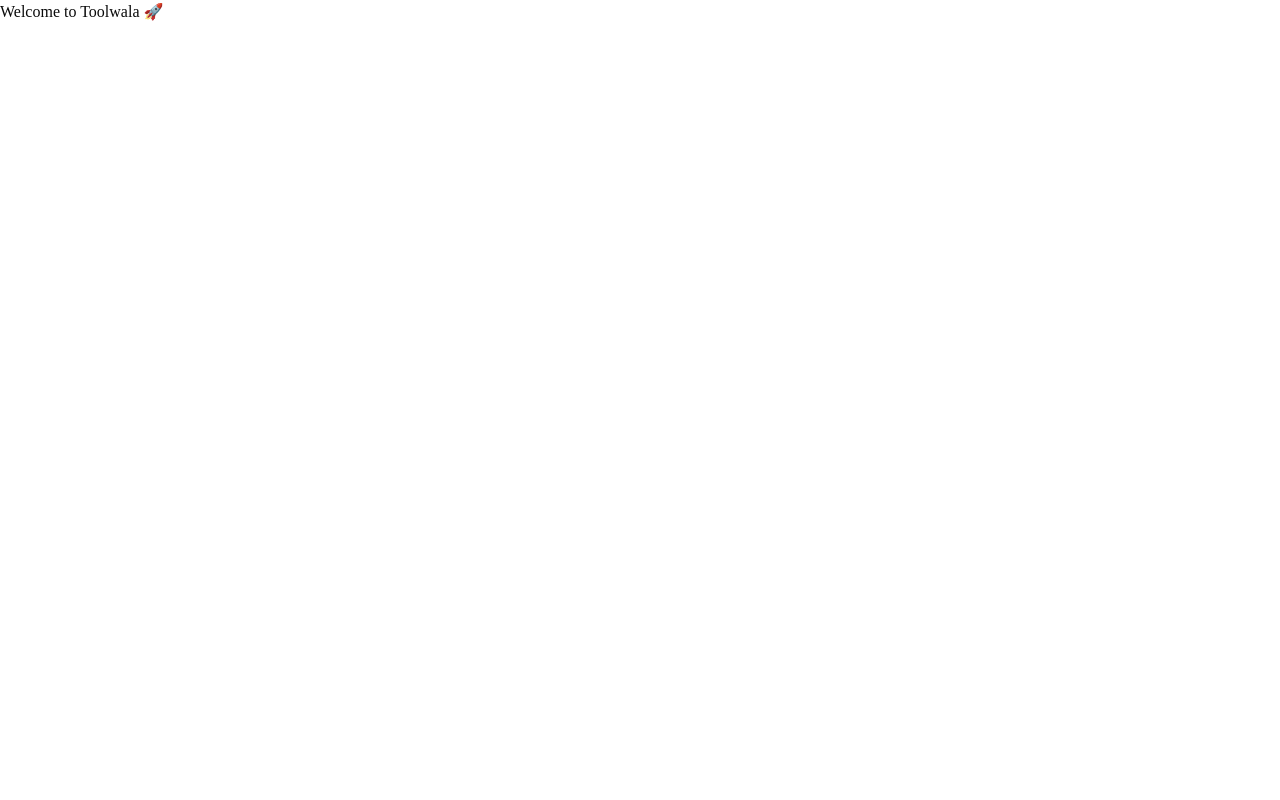
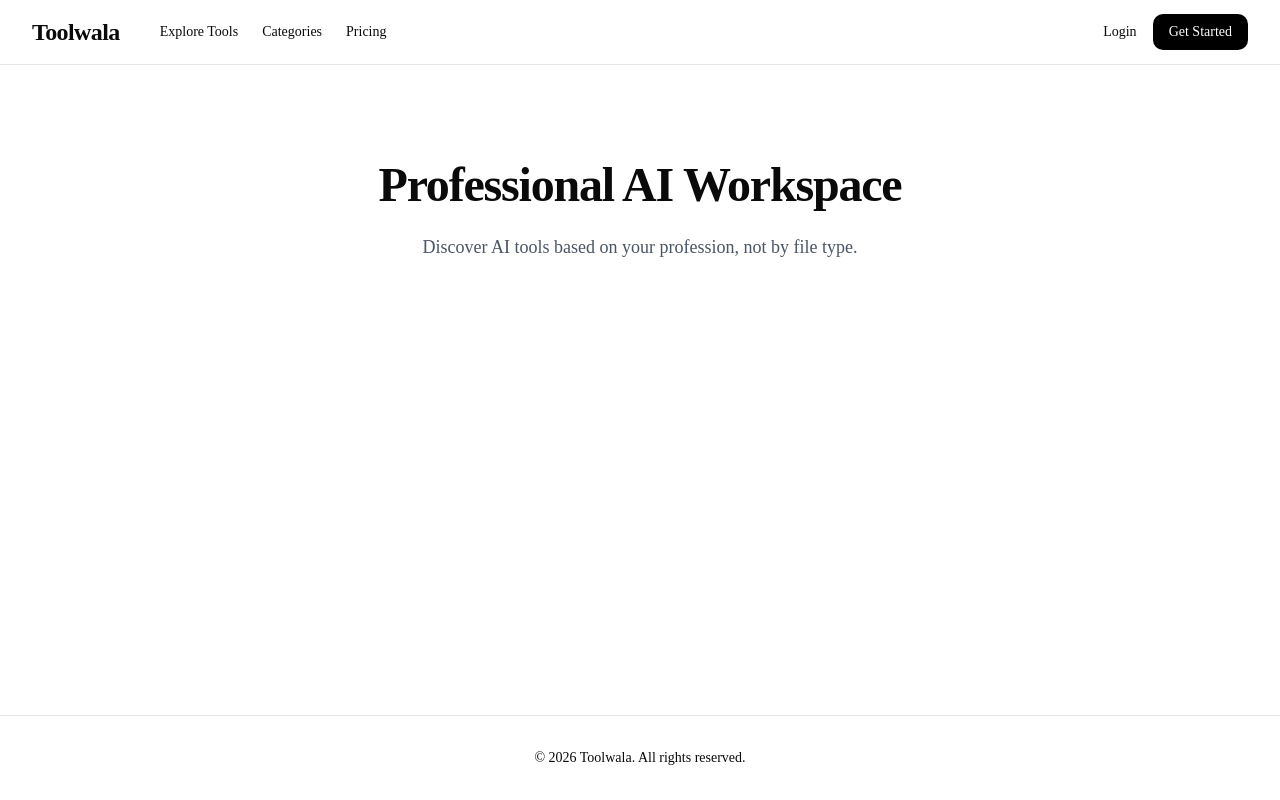
Before and after one commit to Abhinav-Anand9693/toolwala, a Next.js app: page / in a window 1280 px wide. Built offline with nearby package versions, Linux system fonts and the light colour scheme.

Commit message:
feat: build professional navbar

```diff
--- a/src/app/layout.tsx
+++ b/src/app/layout.tsx
@@ -1,3 +1,5 @@
+import  Navbar from "@/components/layout/Navbar";
+import Footer from "@/components/layout/Footer";
 import type { Metadata } from "next";
 import { Geist, Geist_Mono } from "next/font/google";
 import "./globals.css";
@@ -13,8 +15,12 @@ const geistMono = Geist_Mono({
 });
 
 export const metadata: Metadata = {
-  title: "Create Next App",
-  description: "Generated by create next app",
+  title: {
+    default: "Toolwala",
+    template: "%s | Toolwala",
+  },
+  description:
+    "Professional AI Workspace for Developers, Teachers, HR, Lawyers, Students and Businesses.",
 };
 
 export default function RootLayout({
@@ -27,7 +33,17 @@ export default function RootLayout({
       lang="en"
       className={`${geistSans.variable} ${geistMono.variable} h-full antialiased`}
     >
-      <body className="min-h-full flex flex-col">{children}</body>
+      <body
+  className={`${geistSans.variable} ${geistMono.variable} min-h-screen flex flex-col antialiased`}
+>
+  <Navbar />
+
+  <main className="flex-1">
+    {children}
+  </main>
+
+  <Footer />
+</body>
     </html>
   );
 }
--- a/src/app/page.tsx
+++ b/src/app/page.tsx
@@ -1,7 +1,17 @@
+import Container from "@/components/layout/Container";
+
 export default function HomePage() {
   return (
-    <main>
-      <h1>Welcome to Toolwala 🚀</h1>
-    </main>
+    <Container>
+      <section className="py-24 text-center">
+        <h1 className="text-5xl font-extrabold tracking-tight">
+          Professional AI Workspace
+        </h1>
+
+        <p className="mt-6 text-lg text-gray-600">
+          Discover AI tools based on your profession, not by file type.
+        </p>
+      </section>
+    </Container>
   );
 }
--- a/src/components/common/Logo.tsx
+++ b/src/components/common/Logo.tsx
@@ -0,0 +1,12 @@
+import Link from "next/link";
+
+export default function Logo() {
+  return (
+    <Link
+      href="/"
+      className="text-2xl font-extrabold tracking-tight"
+    >
+      Toolwala
+    </Link>
+  );
+}
--- a/src/components/layout/Container.tsx
+++ b/src/components/layout/Container.tsx
@@ -0,0 +1,13 @@
+import { ReactNode } from "react";
+
+type ContainerProps = {
+  children: ReactNode;
+};
+
+export default function Container({ children }: ContainerProps) {
+  return (
+    <div className="mx-auto w-full max-w-7xl px-4 sm:px-6 lg:px-8">
+      {children}
+    </div>
+  );
+}
--- /dev/null
+++ b/src/components/layout/Footer.tsx
@@ -0,0 +1,13 @@
+import Container from "./Container";
+
+export default function Footer() {
+  return (
+    <footer className="border-t py-8">
+      <Container>
+        <p className="text-center text-sm">
+          © 2026 Toolwala. All rights reserved.
+        </p>
+      </Container>
+    </footer>
+  );
+}
--- a/src/components/layout/Navbar.tsx
+++ b/src/components/layout/Navbar.tsx
@@ -0,0 +1,62 @@
+import Link from "next/link";
+import Container from "./Container";
+import Logo from "../common/Logo";
+
+export default function Navbar() {
+  return (
+    <header className="sticky top-0 z-50 border-b bg-white/80 backdrop-blur-md">
+      <Container>
+        <div className="flex h-16 items-center justify-between">
+
+          {/* Left */}
+
+          <div className="flex items-center gap-10">
+
+            <Logo />
+
+            <nav className="hidden md:flex items-center gap-6">
+
+              <Link
+                href="/tools"
+                className="text-sm font-medium hover:text-blue-600 transition-colors"
+              >
+                Explore Tools
+              </Link>
+
+              <Link
+                href="/categories"
+                className="text-sm font-medium hover:text-blue-600 transition-colors"
+              >
+                Categories
+              </Link>
+
+              <Link
+                href="/pricing"
+                className="text-sm font-medium hover:text-blue-600 transition-colors"
+              >
+                Pricing
+              </Link>
+
+            </nav>
+
+          </div>
+
+          {/* Right */}
+
+          <div className="flex items-center gap-4">
+
+            <button className="text-sm font-medium hover:text-blue-600">
+              Login
+            </button>
+
+            <button className="rounded-lg bg-black px-4 py-2 text-sm font-medium text-white hover:bg-neutral-800 transition">
+              Get Started
+            </button>
+
+          </div>
+
+        </div>
+      </Container>
+    </header>
+  );
+}
--- /dev/null
+++ b/src/config/site.tsx
@@ -0,0 +1,12 @@
+export const siteConfig = {
+  name: "Toolwala",
+
+  description:
+    "Professional AI Workspace for Every Profession.",
+
+  url: "https://toolwala.com",
+
+  links: {
+    github: "https://github.com/Abhinav-Anand9693/toolwala",
+  },
+};
```
